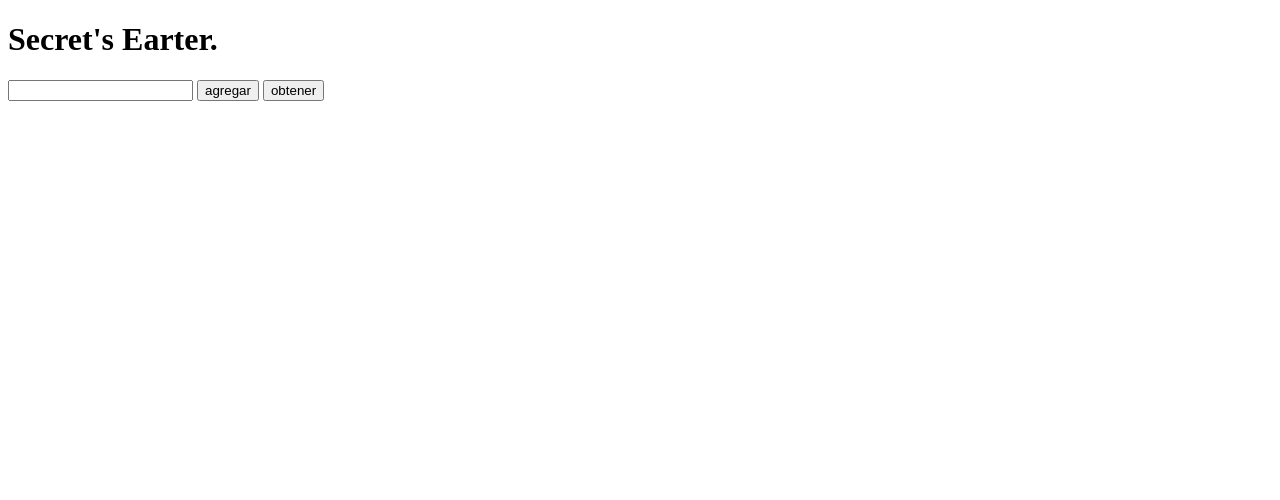
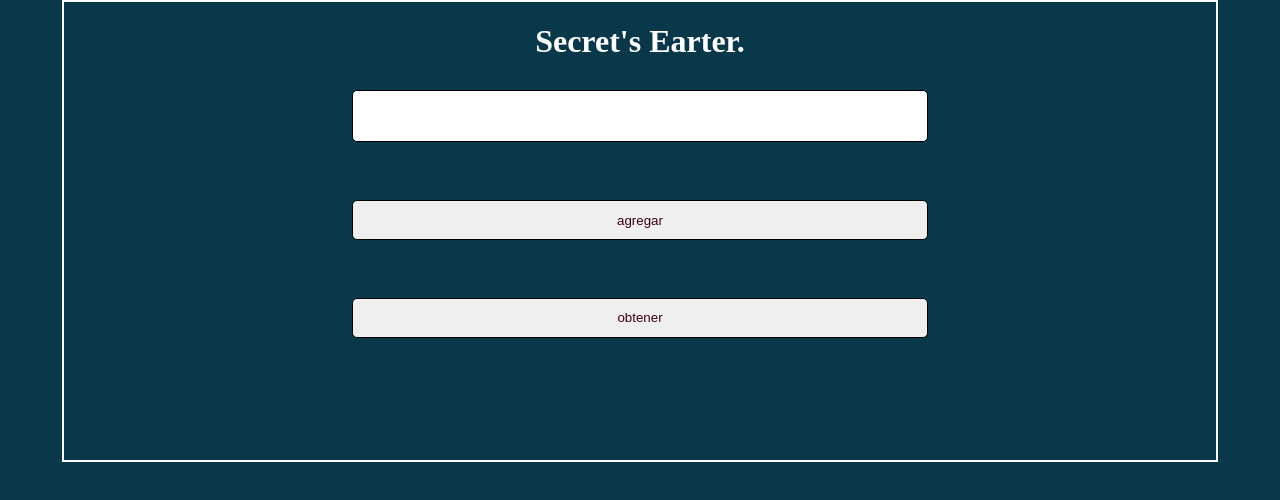
Before and after one commit to cristianfelipe94/Secret-s-Earter, a website: page src/index.html in a window 1280 px wide. Drawn offline with Linux system fonts and the light colour scheme.

Commit message:
agregando estilos

```diff
--- a/src/css/style.css
+++ b/src/css/style.css
@@ -1,3 +1,76 @@
 
 
 /*# sourceMappingURL=style.css.map */
+body {
+  margin: 0;
+background-color:  rgb(9, 56, 75) }
+h1{
+  text-align: center;
+  color: white;
+  margin-bottom:30px ;
+}
+.mainWrapper {
+  width: 90%;
+  margin: 0 auto;
+  border: 2px solid white;
+  padding-bottom: 60px;
+  ; }
+
+.mainWrapper #secretsBar {
+  padding-top: 30px;
+  padding: 5px;
+  margin-bottom: 5px;
+  border-bottom: 1px solid black;
+  font-weight: bold;
+  font-family: monospace;
+}
+
+.mainWrapper input[type='text'] {
+  width: 49%;
+  text-align: center;
+  height:40px;
+  margin: 0 auto;
+  display: block;
+  border: 1px solid black;
+  border-radius: 5px;
+  cursor: pointer;
+  font-size: 18px;
+  margin-top: 2%;
+color: rgb(63, 1, 24) }
+
+.mainWrapper input[type='submit'] {
+  width: 50%;
+  margin: 0 auto;
+  display: block;
+  height: 40px;
+  border: 1px solid black;
+  border-radius: 5px;
+  cursor: pointer;
+  margin-top: 5%;
+  color: rgb(63, 1, 24) }
+#secretList{
+
+  text-align: center;
+  padding-top: 30px ;
+}
+input[type='submit']{
+  width: 20%;
+  margin: 0 auto;
+  display: block;
+  height: 40px;
+  border: 1px solid black;
+  border-radius: 5px;
+  cursor: pointer;
+  margin-top: 5%;
+color: rgb(63, 1, 24) }
+div{
+  margin-bottom: 20px;
+}
+ul{
+  list-style: none;
+}
+li{
+  color:  white;
+  font-size: 14px;
+  font-size: 18px;
+}
```
